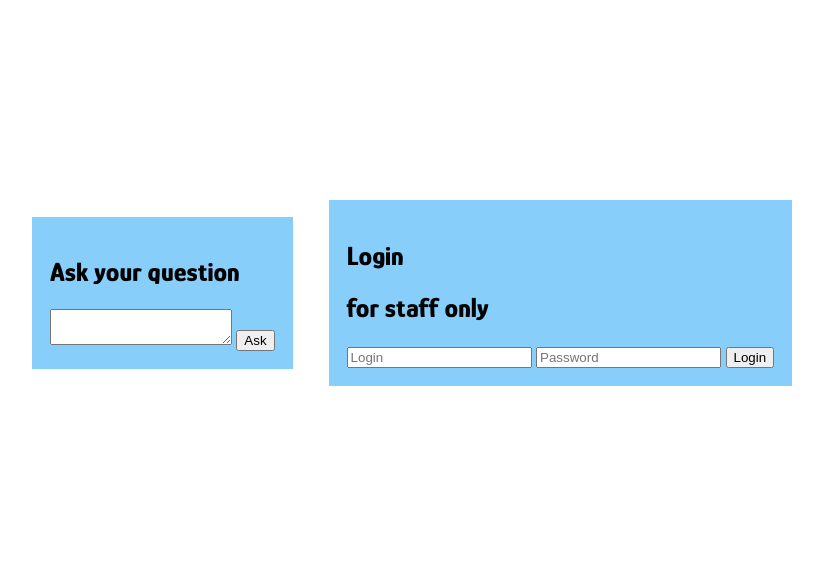
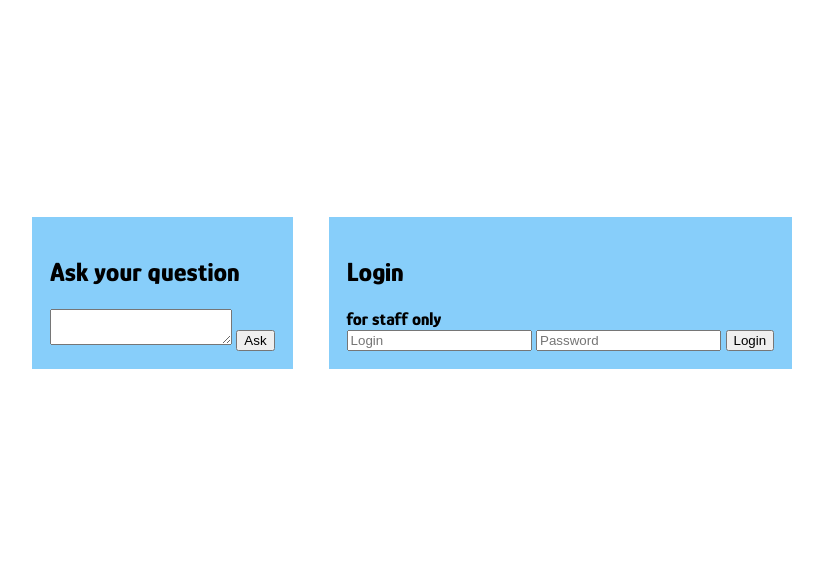
Before and after one commit to new-brand-clinic-technologies/my-helpdesk, a Python web app: template helpd/templates/index.html in a window 1280 px wide. Shown: the part 134-703 px from the top of the page, without its empty margins (228-1051 px from the left). Run offline with Jinja, Linux system fonts and the light colour scheme; the template is opened without the code that fills it, so the values that code supplies are empty.

Commit message:
better style

```diff
--- a/helpd/static/style.css
+++ b/helpd/static/style.css
@@ -46,3 +46,8 @@ footer {
     background: lightgray;
     font-size: 0.75rem;
 }
+
+h2 {
+    font-size: inherit;
+    margin: 0;
+}
```
